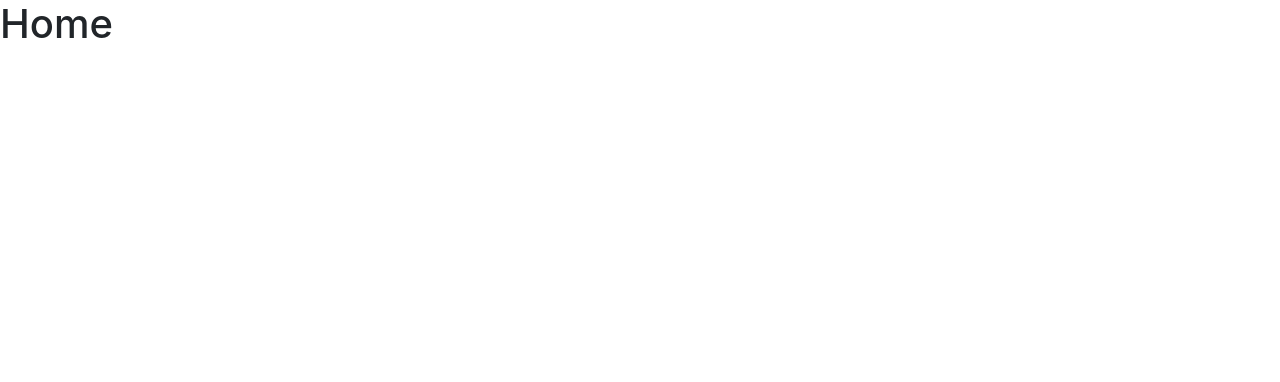
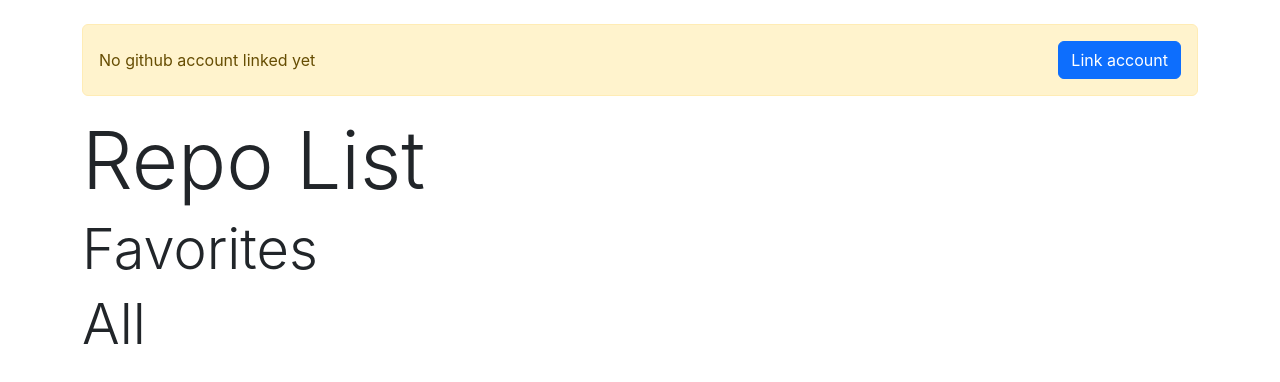
Before and after one commit to snaranjop1/hellobuild-challenge, a React (Create React App) app: page / in a window 1280 px wide. Shown: the top 382 px of the page. Built offline with nearby package versions, Linux system fonts and the light colour scheme; sample sign-in values are in the browser's storage.

Commit message:
Github listting start

```diff
--- a/package.json
+++ b/package.json
@@ -6,6 +6,7 @@
     "@testing-library/jest-dom": "^5.16.4",
     "@testing-library/react": "^13.3.0",
     "@testing-library/user-event": "^13.5.0",
+    "axios": "^0.27.2",
     "react": "^18.2.0",
     "react-dom": "^18.2.0",
     "react-router-dom": "^6.3.0",
--- /dev/null
+++ b/src/Components/GithubAccountAlert.js
@@ -0,0 +1,20 @@
+import React from "react";
+import GithubService from "../Services/GithubService";
+
+export default function GithubAccountAlert() {
+  return (
+    <div
+      className="alert alert-warning d-flex justify-content-between align-items-center"
+      role="alert"
+    >
+      No github account linked yet
+      <button
+        type="button"
+        className="btn btn-primary"
+        onClick={() => (window.location.href = GithubService.authenticateUrl())}
+      >
+        Link account
+      </button>
+    </div>
+  );
+}
--- /dev/null
+++ b/src/Components/RepoCard.js
@@ -0,0 +1,12 @@
+import React from "react";
+
+export default function RepoCard({ name, url, isPrivate }) {
+  return (
+    <div class="card" style={{ width: "18rem" }}>
+      <div class="card-body">
+        <h5 class="card-title">{name}</h5>
+        <h6 class="card-subtitle mb-2 text-muted">{url}</h6>
+      </div>
+    </div>
+  );
+}
--- a/src/Pages/Home.js
+++ b/src/Pages/Home.js
@@ -1,12 +1,41 @@
-import React from "react";
-import { Navigate } from "react-router-dom";
+import React, { useEffect, useState } from "react";
+import { Navigate, useSearchParams } from "react-router-dom";
+import GithubAccountAlert from "../Components/GithubAccountAlert";
+import RepoCard from "../Components/RepoCard";
+import AuthService from "../Services/AuthService";
+import GithubService from "../Services/GithubService";
 
 export default function Home() {
-  const isAuth = localStorage.getItem("user");
+  const [searchParams, setSearchParams] = useSearchParams();
+  const code = searchParams.get("code");
+  const isAuth = AuthService.isAuth();
+  const [favorites, setFavorites] = useState([]);
 
-  if (!isAuth) {
-    return <Navigate to="/login" />;
-  }
+  useEffect(() => {
+    if (code) {
+      console.log(code);
+      console.log(GithubService.requestGithubToken(code));
+    }
+  }, [code]);
 
-  return <h1>Home</h1>;
+  return (
+    <div className="container my-4">
+      {!isAuth && <Navigate to="/login" />}
+      {!searchParams.get("code") && <GithubAccountAlert />}
+      <h1 className="display-1">Repo List</h1>
+      <h2 className="display-4">Favorites</h2>
+      <div className="container row">
+        {favorites.map((repo) => {
+          return (
+            <RepoCard
+              name={repo.name}
+              url={repo.url}
+              isPrivate={repo.isPrivate}
+            />
+          );
+        })}
+      </div>
+      <h2 className="display-4">All</h2>
+    </div>
+  );
 }
--- /dev/null
+++ b/src/Services/GithubService.js
@@ -0,0 +1,26 @@
+import axios from "axios";
+
+const authenticateUrl = () => {
+  return `https://github.com/login/oauth/authorize?client_id=${process.env.REACT_APP_CLIENT_ID}`;
+};
+
+const requestGithubToken = async (code) => {
+  try {
+    const res = await axios.post(
+      "https://github.com/login/oauth/access_token",
+      {
+        client_id: process.env.REACT_APP_CLIENT_ID,
+        client_secret: process.env.REACT_APP_CLIENT_SECRET,
+        code,
+      }
+    );
+
+    return res.data;
+  } catch (error) {
+    return null;
+  }
+};
+
+const GithubService = { authenticateUrl, requestGithubToken };
+
+export default GithubService;
```
Also changed, not shown: 1 other file (tests, documents, lock files or other folders).
